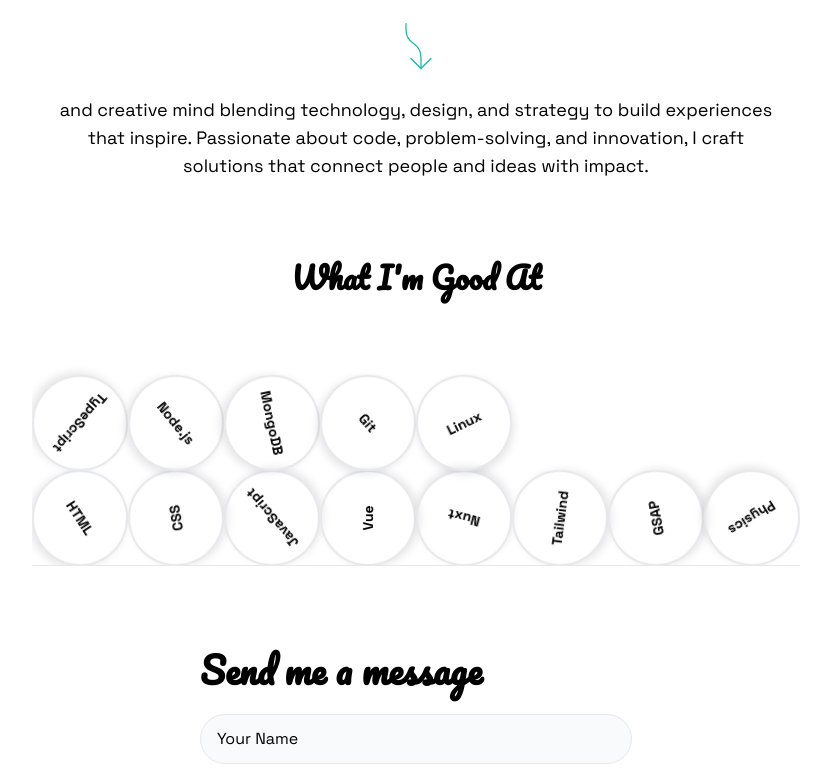
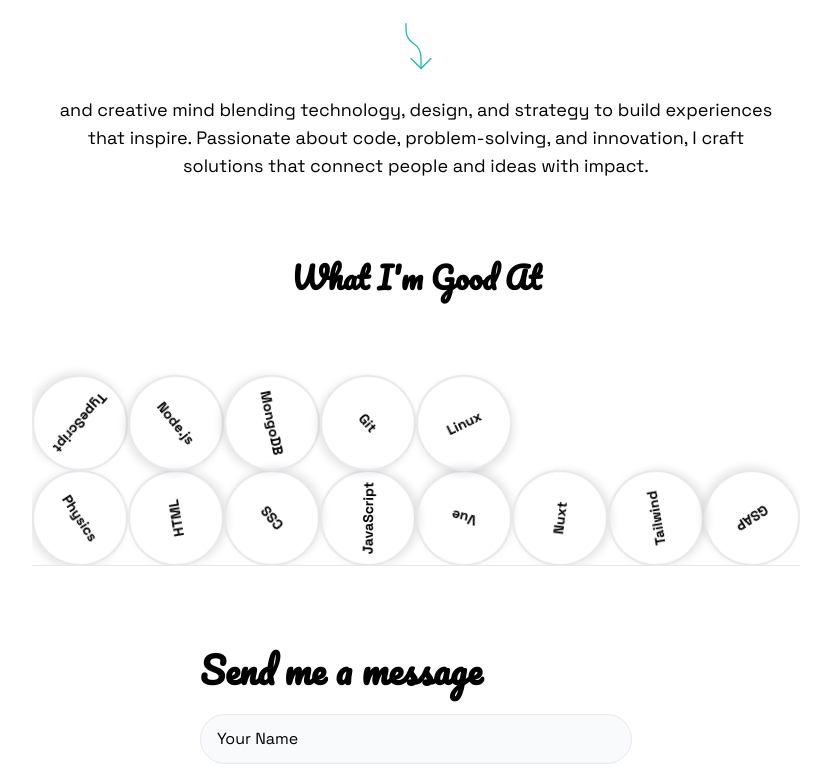
Before and after one commit to arinzejustin/portfolio, a Nuxt app: page / in a window 1280 px wide. Shown: the part 412-1194 px from the top of the page, without its empty margins (224-1055 px from the left). Built offline with nearby package versions, Linux system fonts and the light colour scheme.

Commit message:
Update Skills.vue

```diff
--- a/components/Skills.vue
+++ b/components/Skills.vue
@@ -66,6 +66,8 @@ export default defineComponent({
       else if (width < 1024) return 80;
       else return 96;
     };
+
+    const randomIndex = Math.floor(Math.random() * skills.value.length);
 
     onMounted(async () => {
       await nextTick();
@@ -215,7 +217,7 @@ export default defineComponent({
       });
     });
 
-    return { skills };
+    return { skills, randomIndex };
   },
 });
 </script>
@@ -233,14 +235,19 @@ export default defineComponent({
       class="relative w-full max-w-3xl h-[250px] overflow-hidden border-b border-app"
     >
       <div
-        v-for="(skill, i) in skills"
+        v-for="(skill, i) in [
+          ...skills.slice(randomIndex, randomIndex + 1),
+          ...skills.slice(0, randomIndex),
+          ...skills.slice(randomIndex + 1),
+        ]"
         :key="i"
         class="group absolute skill-box w-16 h-16 md:w-20 md:h-20 lg:w-24 lg:h-24 rounded-full flex items-center justify-center font-bold border-2 cursor-pointer hover:border-4 border-app transition-all duration-300 opacity-100 hover:scale-110 hover:z-10"
         style="will-change: transform"
       >
-        <span class="text-xs md:text-sm text-center leading-tight px-2 select-none">{{
-          skill.name
-        }}</span>
+        <span
+          class="text-xs md:text-sm text-center leading-tight px-2 select-none"
+          >{{ skill.name }}</span
+        >
 
         <!-- Popover -->
         <div
```
